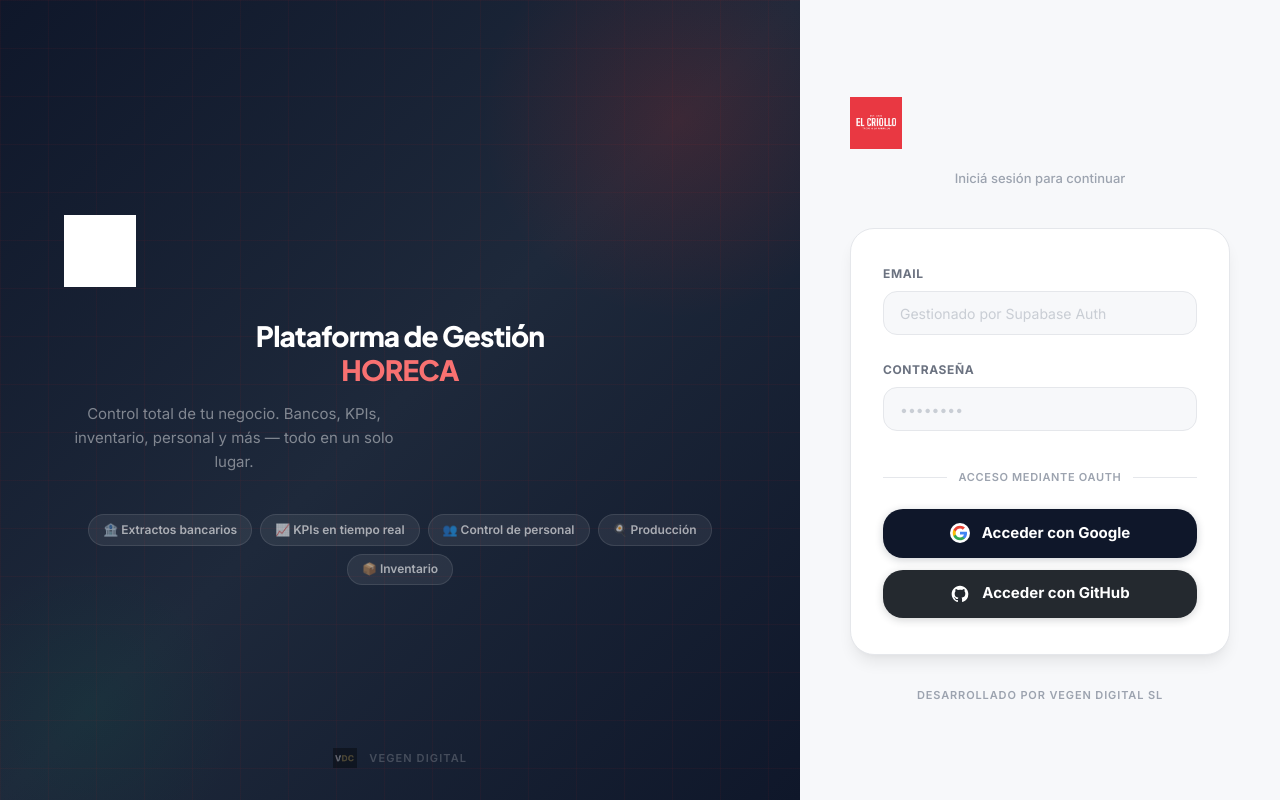
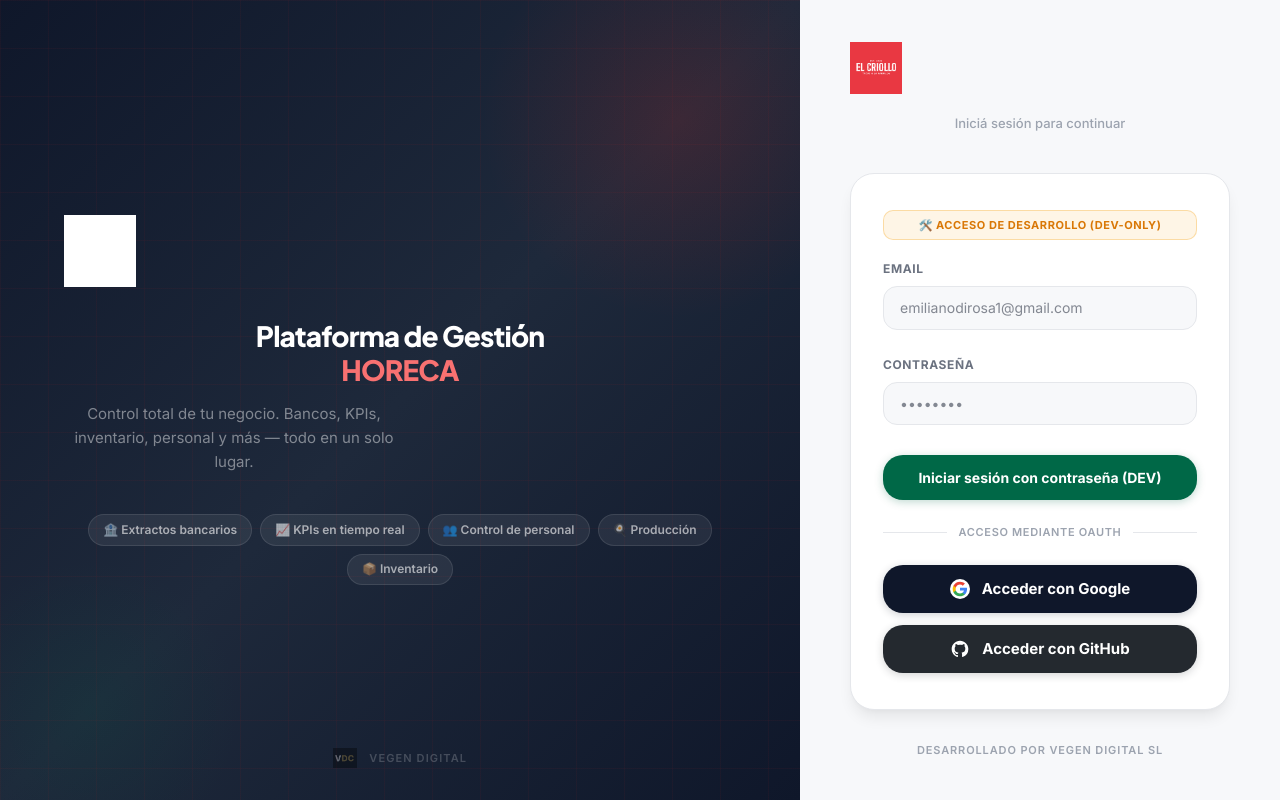
Before and after one commit to amoresemiliano/horeca_modular, a React (Vite) app: page / in a window 1280 px wide. Built offline with nearby package versions, Linux system fonts and the light colour scheme; no server answers.

Commit message:
feat(auth): add temporary DEV-ONLY password auth path controlled by VITE_DEV_PASSWORD_AUTH

```diff
--- a/src/components/Login.jsx
+++ b/src/components/Login.jsx
@@ -4,20 +4,47 @@ import logoVDC from '../assets/icono_VDC.png';
 import logoCliente from '../assets/logo_cliente.png';
 
 const Login = () => {
-  const [status, setStatus] = useState('idle'); // 'idle' | 'loading_google' | 'loading_github' | 'error'
+  const [status, setStatus] = useState('idle'); // 'idle' | 'loading_google' | 'loading_github' | 'loading_password' | 'error'
   const [errorMsg, setErrorMsg] = useState('');
-  const { loginWithProvider } = useAuth();
+  const [emailInput, setEmailInput] = useState('');
+  const [passwordInput, setPasswordInput] = useState('');
 
-  const handleLogin = async (provider) => {
+  const { loginWithProvider, loginWithPassword } = useAuth();
+
+  // Flag controlling whether DEV password authentication UI is enabled
+  const isDevPasswordAuthEnabled = import.meta.env.VITE_DEV_PASSWORD_AUTH === 'true';
+
+  const handleOAuthLogin = async (provider) => {
     setStatus(`loading_${provider}`);
     setErrorMsg('');
     try {
       await loginWithProvider(provider);
     } catch (err) {
       console.error(`Error durante autenticación ${provider}:`, err.message);
-      setErrorMsg(`Error de autenticación con ${provider === 'google' ? 'Google' : 'GitHub'}. Intentalo de nuevo.`);
+      setErrorMsg(err.message || `Error de autenticación con ${provider === 'google' ? 'Google' : 'GitHub'}. Intentalo de nuevo.`);
+      setStatus('error');
+      setTimeout(() => setStatus('idle'), 4000);
+    }
+  };
+
+  const handlePasswordSubmit = async (e) => {
+    e.preventDefault();
+    if (!emailInput || !passwordInput) {
+      setErrorMsg('Ingresá email y contraseña.');
       setStatus('error');
       setTimeout(() => setStatus('idle'), 3500);
+      return;
+    }
+
+    setStatus('loading_password');
+    setErrorMsg('');
+    try {
+      await loginWithPassword(emailInput, passwordInput);
+    } catch (err) {
+      console.error('Error durante autenticación con contraseña:', err.message);
+      setErrorMsg('Credenciales inválidas. Verificá tu email y contraseña.');
+      setStatus('error');
+      setTimeout(() => setStatus('idle'), 4000);
     }
   };
 
@@ -146,7 +173,103 @@ const Login = () => {
             boxShadow: 'var(--shadow-lg)',
             padding: '2.25rem 2rem',
           }}>
-            {/* Campo usuario (decorativo) */}
+
+            {/* SECCIÓN DEV: Formulario Email/Password (únicamente si VITE_DEV_PASSWORD_AUTH=true) */}
+            {isDevPasswordAuthEnabled ? (
+              <form onSubmit={handlePasswordSubmit} style={{ marginBottom: '1.5rem' }}>
+                <div style={{
+                  padding: '0.35rem 0.75rem',
+                  borderRadius: 'var(--r-md)',
+                  background: 'rgba(245,158,11,0.1)',
+                  border: '1px solid rgba(245,158,11,0.3)',
+                  color: '#D97706',
+                  fontSize: '0.6875rem',
+                  fontWeight: 700,
+                  textTransform: 'uppercase',
+                  letterSpacing: '0.05em',
+                  marginBottom: '1.25rem',
+                  textAlign: 'center',
+                }}>
+                  🛠️ Acceso de Desarrollo (DEV-ONLY)
+                </div>
+
+                <div style={{ marginBottom: '1rem' }}>
+                  <label style={{
+                    display: 'block', fontSize: '0.75rem', fontWeight: 700,
+                    color: 'var(--c-text-3)', textTransform: 'uppercase',
+                    letterSpacing: '0.05em', marginBottom: '0.5rem',
+                  }}>Email</label>
+                  <input
+                    type="email"
+                    value={emailInput}
+                    onChange={(e) => setEmailInput(e.target.value)}
+                    placeholder="emilianodirosa1@gmail.com"
+                    required
+                    style={{
+                      width: '100%', padding: '0.65rem 1rem',
+                      border: '1.5px solid var(--c-border)',
+                      borderRadius: 'var(--r-lg)',
+                      background: 'var(--c-bg)',
+                      color: 'var(--c-text-1)',
+                      fontSize: '0.875rem',
+                      outline: 'none',
+                      fontFamily: 'var(--font-body)',
+                      boxSizing: 'border-box',
+                    }}
+                  />
+                </div>
+
+                <div style={{ marginBottom: '1.25rem' }}>
+                  <label style={{
+                    display: 'block', fontSize: '0.75rem', fontWeight: 700,
+                    color: 'var(--c-text-3)', textTransform: 'uppercase',
+                    letterSpacing: '0.05em', marginBottom: '0.5rem',
+                  }}>Contraseña</label>
+                  <input
+                    type="password"
+                    value={passwordInput}
+                    onChange={(e) => setPasswordInput(e.target.value)}
+                    placeholder="••••••••"
+                    required
+                    style={{
+                      width: '100%', padding: '0.65rem 1rem',
+                      border: '1.5px solid var(--c-border)',
+                      borderRadius: 'var(--r-lg)',
+                      background: 'var(--c-bg)',
+                      color: 'var(--c-text-1)',
+                      fontSize: '0.875rem',
+                      outline: 'none',
+                      fontFamily: 'var(--font-body)',
+                      boxSizing: 'border-box',
+                    }}
+                  />
+                </div>
+
+                <button
+                  type="submit"
+                  disabled={status === 'loading_password'}
+                  style={{
+                    width: '100%',
+                    padding: '0.75rem 1.25rem',
+                    background: '#006847',
+                    color: '#fff',
+                    border: 'none',
+                    borderRadius: 'var(--r-xl)',
+                    fontSize: '0.875rem',
+                    fontWeight: 700,
+                    cursor: 'pointer',
+                    fontFamily: 'var(--font-body)',
+                    transition: 'all 200ms ease',
+                    boxShadow: '0 2px 8px rgba(0,104,71,0.25)',
+                    opacity: status === 'loading_password' ? 0.6 : 1,
+                  }}
+                >
+                  {status === 'loading_password' ? 'Iniciando sesión…' : 'Iniciar sesión con contraseña (DEV)'}
+                </button>
+              </form>
+            ) : (
+              // Formulario estándar para producción (Campos deshabilitados)
+              <>
                 <div style={{ marginBottom: '1rem' }}>
                   <label style={{
                     display: 'block', fontSize: '0.75rem', fontWeight: 700,
@@ -191,9 +314,11 @@ const Login = () => {
                     }}
                   />
                 </div>
+              </>
+            )}
 
             {/* Divisor */}
-            <div style={{ display: 'flex', alignItems: 'center', gap: '0.75rem', marginBottom: '1.5rem' }}>
+            <div style={{ display: 'flex', alignItems: 'center', gap: '0.75rem', marginBottom: '1.5rem', marginTop: isDevPasswordAuthEnabled ? '1.5rem' : '0' }}>
               <div style={{ flex: 1, height: '1px', background: 'var(--c-border)' }} />
               <span style={{ fontSize: '0.6875rem', color: 'var(--c-text-4)', fontWeight: 600, textTransform: 'uppercase', letterSpacing: '0.06em' }}>
                 Acceso mediante OAuth
@@ -206,7 +331,8 @@ const Login = () => {
               <div style={{ display: 'flex', flexDirection: 'column', gap: '0.75rem' }}>
                 {/* Botón Google */}
                 <button
-                  onClick={() => handleLogin('google')}
+                  type="button"
+                  onClick={() => handleOAuthLogin('google')}
                   style={{
                     width: '100%',
                     display: 'flex',
@@ -239,7 +365,8 @@ const Login = () => {
 
                 {/* Botón GitHub */}
                 <button
-                  onClick={() => handleLogin('github')}
+                  type="button"
+                  onClick={() => handleOAuthLogin('github')}
                   style={{
                     width: '100%',
                     display: 'flex',
@@ -274,12 +401,12 @@ const Login = () => {
                 <div style={{
                   width: '36px', height: '36px',
                   border: '3px solid var(--c-border)',
-                  borderTopColor: status === 'loading_github' ? '#24292F' : 'var(--c-brand)',
+                  borderTopColor: status === 'loading_github' ? '#24292F' : status === 'loading_password' ? '#006847' : 'var(--c-brand)',
                   borderRadius: '50%',
                   animation: 'spin 0.7s linear infinite',
                 }} />
                 <p style={{ fontSize: '0.8125rem', color: 'var(--c-text-3)', fontWeight: 600 }}>
-                  Redirigiendo a {status === 'loading_github' ? 'GitHub' : 'Google'} OAuth…
+                  {status === 'loading_github' ? 'Redirigiendo a GitHub OAuth…' : status === 'loading_password' ? 'Iniciando sesión con contraseña…' : 'Redirigiendo a Google OAuth…'}
                 </p>
               </div>
             )}
--- a/src/context/AuthContext.jsx
+++ b/src/context/AuthContext.jsx
@@ -11,6 +11,7 @@ const AuthContext = createContext({
   loginWithProvider: async (_provider) => {},
   loginWithGoogle: async () => {},
   loginWithGithub: async () => {},
+  loginWithPassword: async (_email, _password) => {},
   logout: async () => {},
 });
 
@@ -96,7 +97,7 @@ export function AuthProvider({ children }) {
     let isMounted = true;
 
     // 1. Subscribe to Auth State Changes
-    const { data: { subscription } } = supabase.auth.onAuthStateChange(async (event, session) => {
+    const { data: { subscription } } = supabase.auth.onAuthStateChange(async (_event, session) => {
       if (!isMounted) return;
 
       const currentUser = session?.user || null;
@@ -164,6 +165,26 @@ export function AuthProvider({ children }) {
   const loginWithGoogle = async () => loginWithProvider('google');
   const loginWithGithub = async () => loginWithProvider('github');
 
+  const loginWithPassword = async (email, password) => {
+    if (!email || !password) {
+      throw new Error('Email y contraseña son requeridos.');
+    }
+
+    const { data, error } = await supabase.auth.signInWithPassword({
+      email,
+      password,
+    });
+
+    if (error) {
+      throw error;
+    }
+
+    if (data?.user) {
+      setUser(data.user);
+      await fetchUserRoleAndProfile(data.user);
+    }
+  };
+
   const logout = async () => {
     setLoading(true);
     await supabase.auth.signOut();
@@ -187,6 +208,7 @@ export function AuthProvider({ children }) {
         loginWithProvider,
         loginWithGoogle,
         loginWithGithub,
+        loginWithPassword,
         logout,
       }}
     >
```
Also changed, not shown: 1 other file (tests, documents, lock files or other folders). Lines whose indentation alone changed are shown as unchanged.
